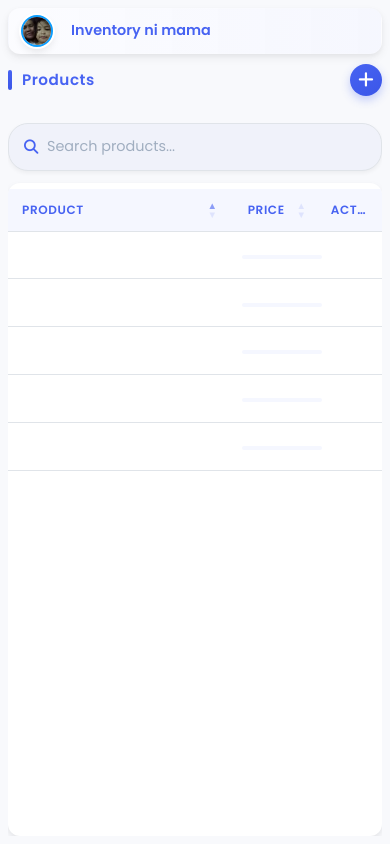
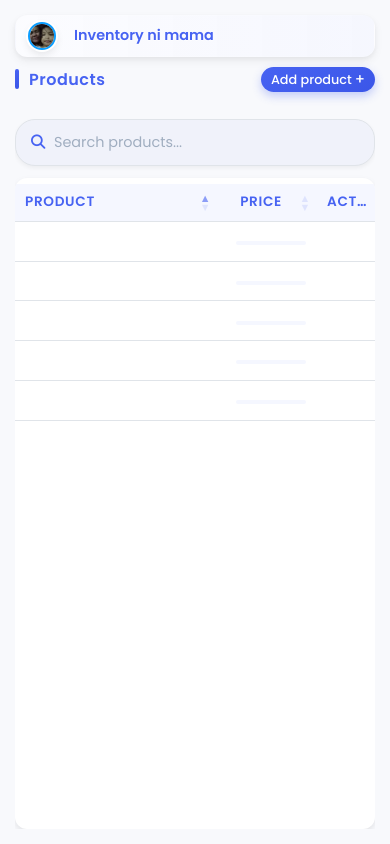
Before and after one commit to john-expo/basic_inventory_app, a Django app: page / in a window 390 px wide. Run offline with Django 4.2, Linux system fonts and the light colour scheme; lists and menus that the app fills with data are empty; some libraries are stand-ins or nearby versions.

Commit message:
partial fix

```diff
--- a/static/css/inventory.css
+++ b/static/css/inventory.css
@@ -299,28 +299,33 @@ body {
   background: linear-gradient(145deg, var(--primary), var(--primary-hover));
   color: white;
   border: none;
-  border-radius: 50%;
-  width: 40px;
-  height: 40px;
+  border-radius: 20px;
+  padding: 8px 14px;
   display: flex;
   align-items: center;
   justify-content: center;
   cursor: pointer;
-  transition: background-color 0.2s, transform 0.2s, box-shadow 0.2s;
+  transition: all 0.2s ease;
   outline: none;
   box-shadow: 0 4px 10px rgba(71, 99, 242, 0.3);
-  font-size: 1.5rem;
+  font-size: 0.9rem;
+  font-weight: 500;
   position: relative;
   overflow: hidden;
 }
 
-.fab::before {
-  content: '+';
-  position: absolute;
-  top: 50%;
-  left: 50%;
-  transform: translate(-50%, -50%);
+.fab-text {
+  margin-right: 3px; /* Reduce space between text and plus icon */
+  position: relative;
+  z-index: 2;
+}
+
+.fab-icon {
+  font-size: 1rem;
   transition: all 0.3s ease;
+  display: inline-block;
+  position: relative;
+  z-index: 2;
 }
 
 .fab:hover {
@@ -329,23 +334,30 @@ body {
   box-shadow: 0 6px 15px rgba(71, 99, 242, 0.4);
 }
 
+.fab:hover .fab-icon {
+  transform: scale(1.2);
+}
+
 .fab:active {
   transform: translateY(0);
   box-shadow: 0 2px 5px rgba(71, 99, 242, 0.3);
 }
 
-/* Add button spinning animation */
-@keyframes spinFab {
+/* Better button animation */
+@keyframes spinPlusIcon {
   0% {
-    transform: rotate(0deg);
+    transform: scale(1) rotate(0deg);
+  }
+  50% {
+    transform: scale(1.3) rotate(180deg);
   }
   100% {
-    transform: rotate(360deg);
+    transform: scale(1) rotate(360deg);
   }
 }
 
-.fab.spin::before {
-  animation: spinFab 0.5s cubic-bezier(0.6, 0, 0.4, 1) forwards;
+.fab.spin .fab-icon {
+  animation: spinPlusIcon 0.6s cubic-bezier(0.3, 0.7, 0.4, 1.5) forwards;
 }
 
 .fab::after {
@@ -358,6 +370,8 @@ body {
   background: radial-gradient(circle, rgba(255,255,255,0.3) 0%, rgba(255,255,255,0) 70%);
   opacity: 0;
   transition: opacity 0.3s;
+  border-radius: 20px;
+  z-index: 1;
 }
 
 .fab:hover::after {
@@ -476,12 +490,13 @@ body {
 
 /* Adjust column widths */
 .table th:first-child {
-  width: 65%;
+  width: 60%;
   text-align: left;
+  padding-left: 16px; /* Match the padding of the cells */
 }
 
 .table th:nth-child(2) {
-  width: 20%;
+  width: 25%;
   text-align: center !important;
 }
 
@@ -527,6 +542,7 @@ body {
   overflow: hidden;
   text-overflow: ellipsis;
   text-align: left;
+  padding-left: 16px; /* Add more padding on the left */
 }
 
 /* Style for price cells */
@@ -539,12 +555,14 @@ body {
 
 /* Add a subtle styling to the price */
 .table td:nth-child(2) div {
-  display: inline-block;
+  display: inline-flex;
   padding: 2px 10px;
   border-radius: 12px;
   background-color: rgba(71, 99, 242, 0.05);
   min-width: 80px;
   text-align: center;
+  justify-content: center;
+  margin: 0 auto;
 }
 
 /* Alerts */
@@ -574,9 +592,8 @@ body {
   }
 
   .fab {
-    width: 36px;
-    height: 36px;
-    font-size: 1.2rem;
+    padding: 6px 12px;
+    font-size: 0.85rem;
   }
 
   .table thead th {
@@ -586,6 +603,19 @@ body {
 
   .table td {
     padding: 10px 12px;
+  }
+
+  /* Ensure text doesn't overflow in mobile view */
+  .table thead th,
+  .table tbody td {
+    font-size: 0.9rem;
+    padding: 10px 8px;
+  }
+
+  /* Add more padding to first column on mobile */
+  .table th:first-child,
+  .table td:first-child {
+    padding-left: 12px;
   }
 }
 
@@ -608,10 +638,116 @@ body {
   }
 
   .fab {
-    width: 32px;
-    height: 32px;
-    font-size: 1.1rem;
+    padding: 5px 10px;
+    font-size: 0.8rem;
   }
+
+  .fab-icon {
+    font-size: 0.9rem;
+  }
+
+  /* Further reduce padding and font sizes */
+  .table thead th,
+  .table tbody td {
+    padding: 8px 6px;
+    font-size: 0.85rem;
+  }
+
+  /* Improve product name text overflow handling */
+  .table td:first-child {
+    max-width: 0; /* Enable text truncation */
+    overflow: hidden;
+    text-overflow: ellipsis;
+    white-space: nowrap;
+    padding-left: 10px; /* Slightly less padding on very small screens */
+  }
+
+  .table th:first-child {
+    padding-left: 10px;
+  }
+
+  #productSearch {
+    padding: 12px 38px 12px 38px;
+    font-size: 0.9rem;
+  }
+
+  /* More compact price display */
+  .table td:nth-child(2) div {
+    padding: 2px 6px;
+    min-width: 70px;
+  }
+
+  /* Adjust fab button size for mobile */
+  .fab {
+    padding: 5px 10px;
+    font-size: 0.8rem;
+  }
+
+  .fab-icon {
+    font-size: 0.9rem;
+  }
+
+  /* Even more compact action buttons */
+  .action-buttons {
+    gap: 4px;
+  }
+
+  .btn-edit, .btn-delete {
+    transform: scale(0.9);
+    padding: 3px;
+  }
+
+  .btn-edit:hover, .btn-delete:hover {
+    transform: scale(1);
+  }
+}
+
+/* Hide DataTables pagination elements */
+.dataTables_length,
+.dataTables_paginate,
+.dataTables_info {
+  display: none !important;
+}
+
+/* Hide DataTables default search box, but not our custom search */
+.dataTables_filter {
+  display: none !important;
+}
+
+/* Add styling for the no-results message */
+.no-results {
+  text-align: center;
+  padding: 30px;
+  color: #6c757d;
+  font-size: 1.1rem;
+  background-color: rgba(247, 250, 255, 0.7);
+  border-radius: var(--card-radius);
+}
+
+/* Improve highlight styling for search matches */
+.highlight {
+  background-color: rgba(71, 99, 242, 0.2);
+  padding: 2px 4px;
+  border-radius: 3px;
+  font-weight: 500;
+  color: var(--primary);
+}
+
+/* Add styling to make empty table more visually appealing */
+.empty {
+  min-height: 200px;
+  display: flex;
+  justify-content: center;
+  align-items: center;
+  background-color: rgba(247, 250, 255, 0.5);
+}
+
+.empty::after {
+  content: "No products available. Add your first product to get started.";
+  color: #6c757d;
+  font-size: 1.1rem;
+  text-align: center;
+  padding: 30px;
 }
 
 /* Modals */
@@ -760,138 +896,3 @@ a,
 .btn-delete {
   pointer-events: auto !important;
 }
-
-/* MOBILE ADAPT */
-@media (max-width: 768px) {
-  .container {
-    padding: 10px;
-  }
-
-  .table-responsive {
-    height: calc(100vh - 200px); /* Adjust for smaller header on mobile */
-  }
-
-  .top-bar {
-    padding: 8px 15px;
-  }
-
-  .app-logo {
-    height: 32px;
-    width: 32px;
-  }
-
-  .title-text {
-    font-size: 1rem;
-  }
-
-  .table-title {
-    font-size: 1.1rem;
-  }
-
-  .fab {
-    width: 36px;
-    height: 36px;
-    font-size: 1.2rem;
-  }
-}
-
-/* Responsive adjustments for very small screens */
-@media (max-width: 576px) {
-  .container {
-    padding: 8px;
-  }
-
-  .table-responsive {
-    height: calc(100vh - 180px); /* Even smaller for tiny screens */
-  }
-
-  .top-bar {
-    padding: 6px 12px;
-  }
-
-  .main-controls {
-    padding: 0;
-    gap: 0.5rem;
-  }
-
-  .title-text {
-    font-size: 0.9rem;
-  }
-
-  .table-title {
-    font-size: 0.95rem;
-  }
-
-  #productSearch {
-    padding: 12px 38px 12px 38px;
-    font-size: 0.9rem;
-  }
-
-  .table thead th {
-    padding: 12px 14px;
-    font-size: 0.75rem;
-  }
-
-  .table td {
-    padding: 12px 14px;
-    font-size: 0.85rem;
-  }
-
-  .fab {
-    width: 32px;
-    height: 32px;
-    font-size: 1.1rem;
-  }
-
-  .action-buttons {
-    gap: 8px;
-  }
-}
-
-/* Hide DataTables pagination elements */
-.dataTables_length,
-.dataTables_paginate,
-.dataTables_info {
-  display: none !important;
-}
-
-/* Hide DataTables default search box, but not our custom search */
-.dataTables_filter {
-  display: none !important;
-}
-
-/* Add styling for the no-results message */
-.no-results {
-  text-align: center;
-  padding: 30px;
-  color: #6c757d;
-  font-size: 1.1rem;
-  background-color: rgba(247, 250, 255, 0.7);
-  border-radius: var(--card-radius);
-}
-
-/* Improve highlight styling for search matches */
-.highlight {
-  background-color: rgba(71, 99, 242, 0.2);
-  padding: 2px 4px;
-  border-radius: 3px;
-  font-weight: 500;
-  color: var(--primary);
-}
-
-/* Add styling to make empty table more visually appealing */
-.empty {
-  min-height: 200px;
-  display: flex;
-  justify-content: center;
-  align-items: center;
-  background-color: rgba(247, 250, 255, 0.5);
-}
-
-.empty::after {
-  content: "No products available. Add your first product to get started.";
-  color: #6c757d;
-  font-size: 1.1rem;
-  text-align: center;
-  padding: 30px;
-}
--- a/static/js/inventory.js
+++ b/static/js/inventory.js
@@ -64,26 +64,39 @@ document.addEventListener('DOMContentLoaded', function() {
   // Setup Add Product button to show modal with modern event handling
   const fab = document.getElementById('addProductBtn');
   if (fab) {
-    fab.addEventListener('click', function() {
+    fab.addEventListener('click', function(e) {
+      // Prevent any default actions that might conflict with our animation
+      e.preventDefault();
+      e.stopPropagation();
+
+      // Disable the button temporarily to prevent double-clicks
+      this.disabled = true;
+
       // Add spin class to the button
       this.classList.add('spin');
 
-      // Remove it once the animation finishes
-      this.addEventListener('animationend', function() {
-        this.classList.remove('spin');
-      }, { once: true });
+      // Store a reference to the button for use in setTimeout
+      const button = this;
+
+      // Remove spin class after animation completes
+      setTimeout(function() {
+        button.classList.remove('spin');
+        button.disabled = false;
+      }, 650); // Slightly longer than animation duration
 
       // Reset form fields
       document.getElementById('addProductForm')?.reset();
 
-      // Show modal
+      // Show modal with slight delay to let animation finish
+      setTimeout(() => {
         const addModal = new bootstrap.Modal(document.getElementById('addProductModal'));
         addModal.show();
 
         // Focus on product name field
         setTimeout(() => {
           document.getElementById('productName')?.focus();
-      }, 500);
+        }, 300);
+      }, 300); // Delay showing modal until animation is halfway through
     });
   }
 
@@ -206,8 +219,12 @@ document.addEventListener('DOMContentLoaded', function() {
     });
 
   // Set up window resize handler - simplified to just adjust table
+  let resizeTimer;
   window.addEventListener('resize', function() {
+    clearTimeout(resizeTimer);
+    resizeTimer = setTimeout(function() {
       adjustTableForScreenSize();
+    }, 250); // Add debounce to prevent excessive updates
   });
 
   // Set up modal behaviors
@@ -346,8 +363,8 @@ function initializeApp(db) {
       lengthChange: false, // Disable "Show X entries" dropdown
       dom: 't', // Only show the table, no pagination controls
       columnDefs: [
-        { targets: 0, width: "65%", className: "text-start" },
-        { targets: 1, width: "20%", className: "text-center" },
+        { targets: 0, width: "60%", className: "text-start" },
+        { targets: 1, width: "25%", className: "text-center" },
         { targets: 2, width: "15%", className: "text-center" },
         { orderable: false, targets: 2 }
       ],
@@ -360,6 +377,22 @@ function initializeApp(db) {
           const column = this;
           if (index === 0) {
             $(column.header()).css('text-align', 'left');
+
+            // Ensure proper padding for product column
+            const firstCells = $('#inventoryTable tbody tr td:first-child');
+            const screenWidth = window.innerWidth;
+
+            if (screenWidth <= 576) {
+              firstCells.css('padding-left', '10px');
+              $(column.header()).css('padding-left', '10px');
+            } else if (screenWidth <= 768) {
+              firstCells.css('padding-left', '12px');
+              $(column.header()).css('padding-left', '12px');
+            } else {
+              firstCells.css('padding-left', '16px');
+              $(column.header()).css('padding-left', '16px');
+            }
+
           } else if (index === 1) {
             $(column.header()).css('text-align', 'center');
           } else if (index === 2) {
@@ -643,6 +676,41 @@ function adjustTableForScreenSize() {
 
   if (table) {
     try {
+      // Set column widths based on screen size
+      if (window.innerWidth <= 576) {
+        // Extra small screens
+        table.column(0).width('45%');
+        table.column(1).width('25%');
+        table.column(2).width('30%');
+
+        // Adjust row padding for small screens
+        $('#inventoryTable tbody tr td').css('padding', '8px 6px');
+        $('#inventoryTable thead th').css('padding', '8px 6px');
+        $('#inventoryTable td:first-child, #inventoryTable th:first-child').css('padding-left', '10px');
+
+      } else if (window.innerWidth <= 768) {
+        // Small screens
+        table.column(0).width('50%');
+        table.column(1).width('25%');
+        table.column(2).width('25%');
+
+        // Adjust row padding for medium screens
+        $('#inventoryTable tbody tr td').css('padding', '10px 8px');
+        $('#inventoryTable thead th').css('padding', '10px 8px');
+        $('#inventoryTable td:first-child, #inventoryTable th:first-child').css('padding-left', '12px');
+
+      } else {
+        // Larger screens
+        table.column(0).width('60%');
+        table.column(1).width('25%');
+        table.column(2).width('15%');
+
+        // Restore default padding
+        $('#inventoryTable tbody tr td').css('padding', '14px 16px');
+        $('#inventoryTable thead th').css('padding', '14px 16px');
+        $('#inventoryTable td:first-child, #inventoryTable th:first-child').css('padding-left', '16px');
+      }
+
       // Force redraw to apply the changes
       table.columns.adjust().draw();
     } catch (error) {
@@ -1147,26 +1215,39 @@ function fixSearchAndAddButton() {
     parentNode.replaceChild(newAddButton, addButton);
 
     // Reattach event listener
-    newAddButton.addEventListener('click', function() {
+    newAddButton.addEventListener('click', function(e) {
+      // Prevent any default actions that might conflict with our animation
+      e.preventDefault();
+      e.stopPropagation();
+
+      // Disable the button temporarily to prevent double-clicks
+      this.disabled = true;
+
       // Add spin class to the button
-      newAddButton.classList.add('spin');
+      this.classList.add('spin');
 
-      // Remove it once the animation finishes
-      newAddButton.addEventListener('animationend', function() {
-        newAddButton.classList.remove('spin');
-      }, { once: true });
+      // Store a reference to the button for use in setTimeout
+      const button = this;
+
+      // Remove spin class after animation completes
+      setTimeout(function() {
+        button.classList.remove('spin');
+        button.disabled = false;
+      }, 650); // Slightly longer than animation duration
 
       // Reset form fields
       document.getElementById('addProductForm')?.reset();
 
-      // Show modal
+      // Show modal with slight delay to let animation finish
+      setTimeout(() => {
         const addModal = new bootstrap.Modal(document.getElementById('addProductModal'));
         addModal.show();
 
         // Focus on product name field
         setTimeout(() => {
           document.getElementById('productName')?.focus();
-      }, 500);
+        }, 300);
+      }, 300); // Delay showing modal until animation is halfway through
     });
   }
 }
--- a/templates/inventory.html
+++ b/templates/inventory.html
@@ -98,7 +98,9 @@
 
       <div class="main-controls">
         <h2 class="table-title">Products</h2>
-        <button id="addProductBtn" class="fab" title="Add New Product"></button>
+        <button id="addProductBtn" class="fab" title="Add New Product">
+          <span class="fab-text">Add product</span><span class="fab-icon">+</span>
+        </button>
       </div>
     </div>
 
```
Lines whose indentation alone changed are shown as unchanged.
